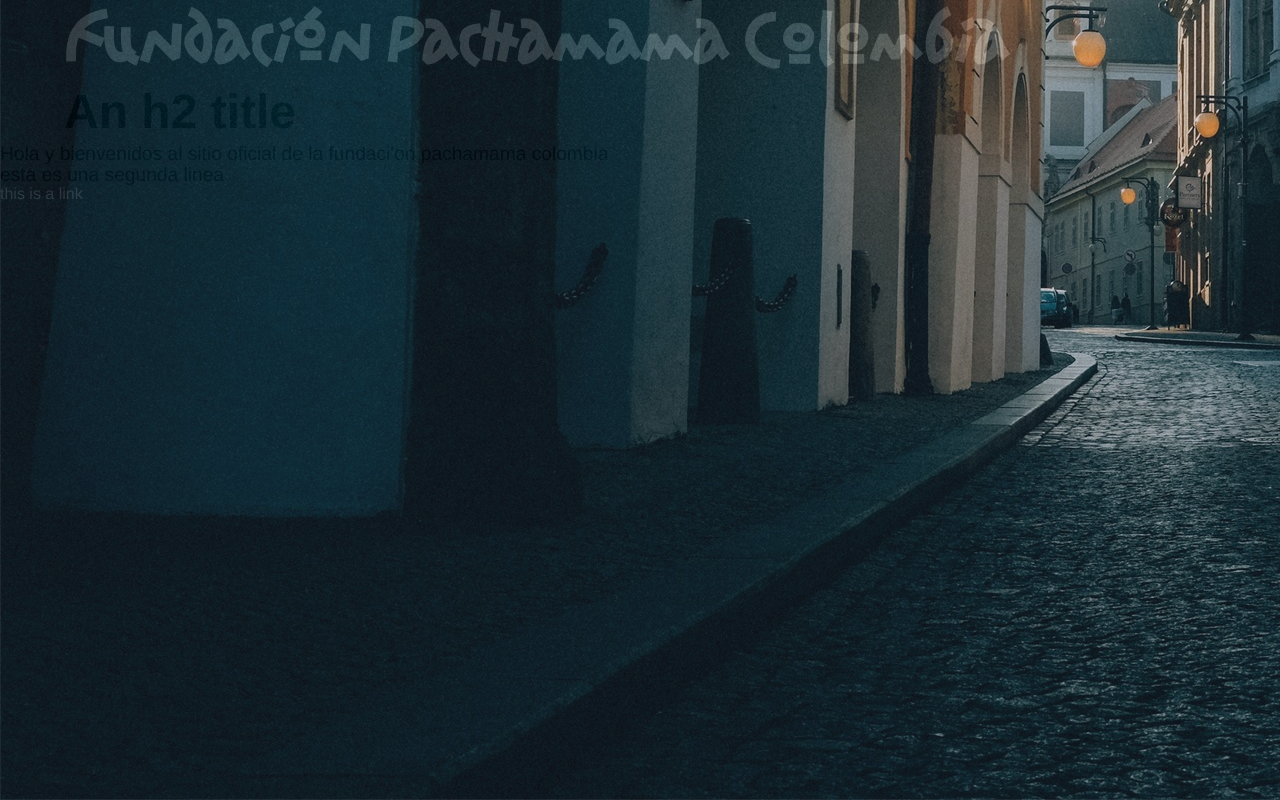
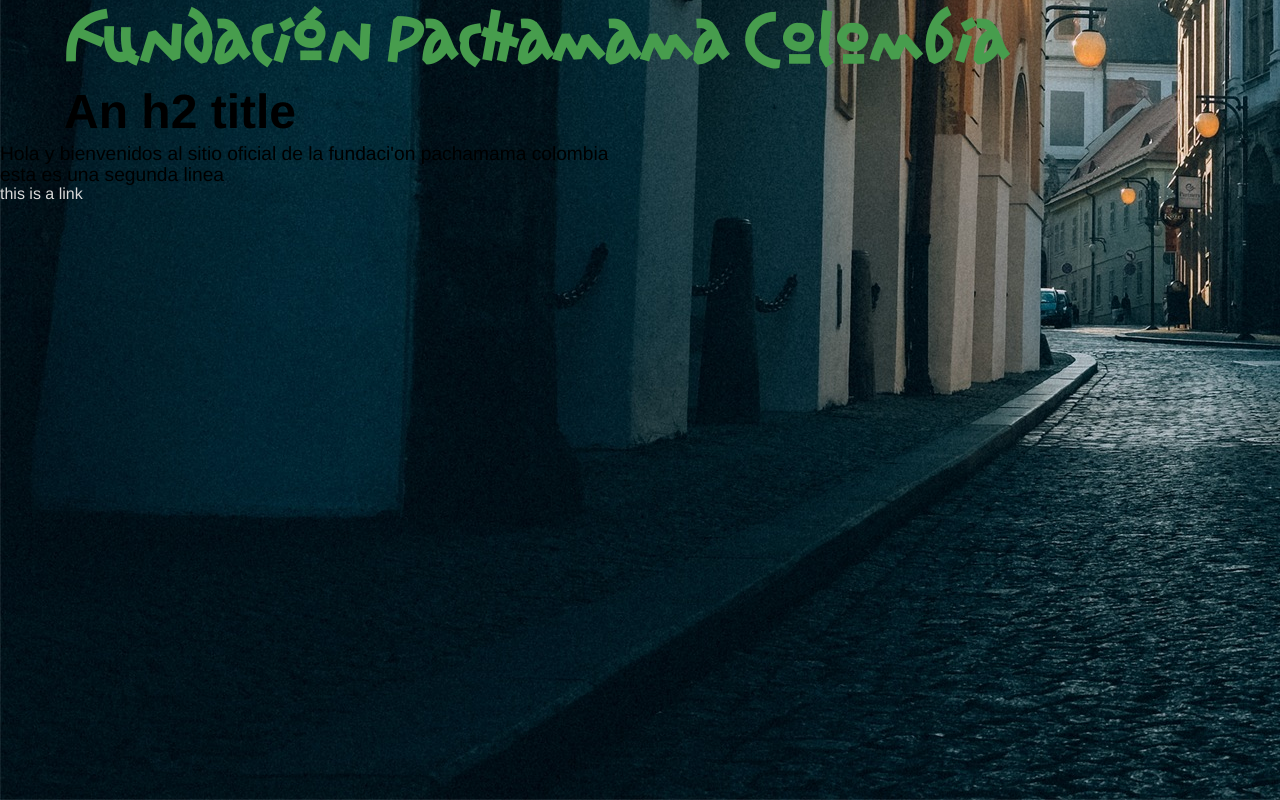
Before and after one commit to BlueChili/pachamama-render, a plain HTML site: page index.html in a window 1280 px wide. Shown: the top 800 px of the page. Drawn offline with Linux system fonts and the light colour scheme.

Commit message:
home page
0.02

```diff
--- a/css/styles.css
+++ b/css/styles.css
@@ -57,6 +57,7 @@
 }
 .pachamama {
   font-family: Jonas;
+  color: #479d4d;
 }
 h1 {
   color: #fff;
@@ -98,5 +99,5 @@
   min-height: 120%;
   width: auto;
   height: auto;
-  opacity: 0.8;
+  z-index: -1;
 }
```
Also changed, not shown: test.html (+1 -1 lines).
